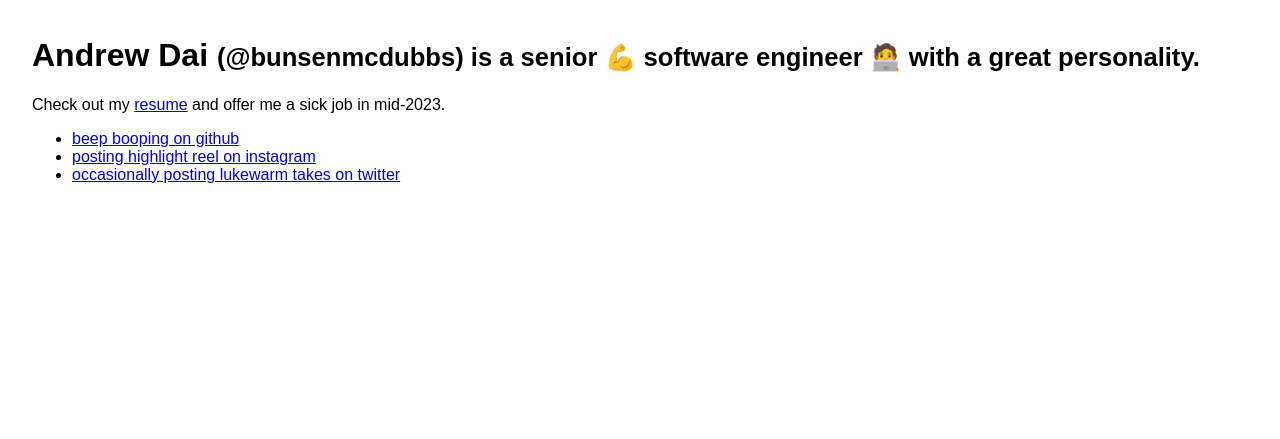
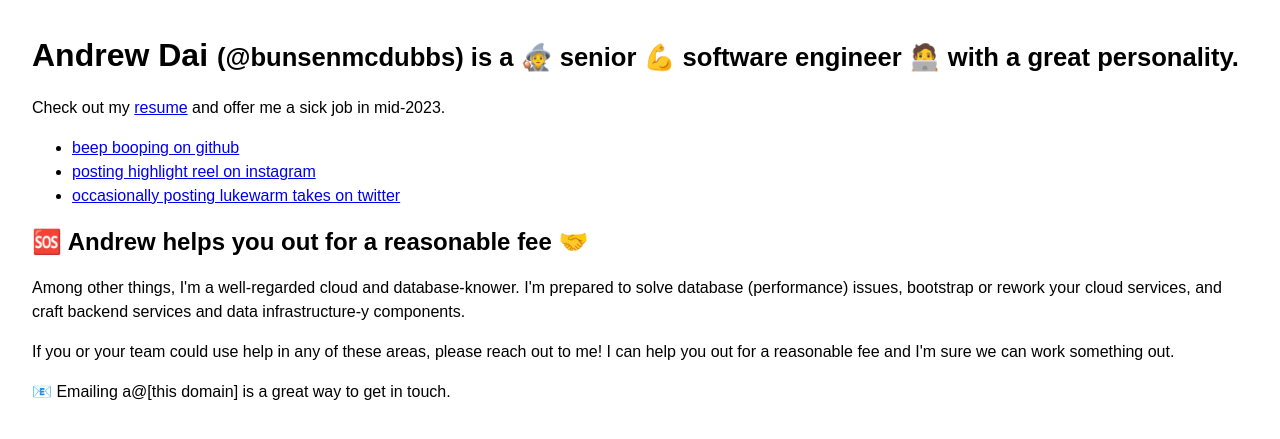
Before and after one commit to bunsenmcdubbs/bunsenmcdubbs.github.io, a Jekyll site: the page built from index.html, in a window 1280 px wide. Shown: the top 439 px of the page. Built offline with Jekyll 4.4.1, drawn with Linux system fonts in a browser that asks for light colours; comment, search, counter and statistics services are not loaded.

Commit message:
improve styling, fix mobile viewport, add consulting info to homepage

```diff
--- a/index.html
+++ b/index.html
@@ -4,21 +4,39 @@
 <html lang="en">
 <head>
     <meta charset="utf-8">
+    <meta name="viewport" content="width=device-width; initial-scale=1.0; maximum-scale=1.0; user-scalable=0;" />
     <title>Andrew Dai (@bunsenmcdubbs)</title>
     <link rel="stylesheet" href="./css/normalize.css">
     <link rel="shortcut icon" href="https://en.gravatar.com/userimage/43242946/99ef6a0172bffefbe4c08416d432eef0.png?size=64">
+    <style>
+        body {
+            padding: 1em 2em;
+        }
+        p, li {
+            line-height: 1.5;
+        }
+    </style>
     {% include heap.html %}
 </head>
 
 <body>
-<div style="padding: 1em 2em">
-    <h1>Andrew Dai <span style="font-size: .8em">(@bunsenmcdubbs) is a senior 💪 software engineer 🧑‍💻 with a great personality.</span></h1>
+<h1>Andrew Dai <span style="font-size: .8em">(@bunsenmcdubbs) is a 🧙 senior 💪 software engineer 🧑‍💻 with a great personality.</span></h1>
+<section>
     <p>Check out my <a href="./resume">resume</a> and offer me a sick job in mid-2023.</p>
     <ul>
         <li><a href="https://github.com/bunsenmcdubbs/">beep booping on github</a></li>
         <li><a href="https://www.instagram.com/bunsenmcdubbs/">posting highlight reel on instagram</a></li>
         <li><a href="https://www.twitter.com/bunsenmcdubbs/">occasionally posting lukewarm takes on twitter</a></li>
     </ul>
-</div>
+</section>
+<section>
+    <h2>🆘 Andrew helps you out for a reasonable fee 🤝</h2>
+    <p>Among other things, I&apos;m a well-regarded cloud and database-knower. I'm prepared to solve database
+        (performance) issues, bootstrap or rework your cloud services, and craft backend services and data
+        infrastructure-y components.</p>
+    <p>If you or your team could use help in any of these areas, please reach out to me! I can help you out for a
+        reasonable fee and I&apos;m sure we can work something out.</p>
+    <p>📧 Emailing a@[this domain] is a great way to get in touch.</p>
+</section>
 </body>
 </html>
```
